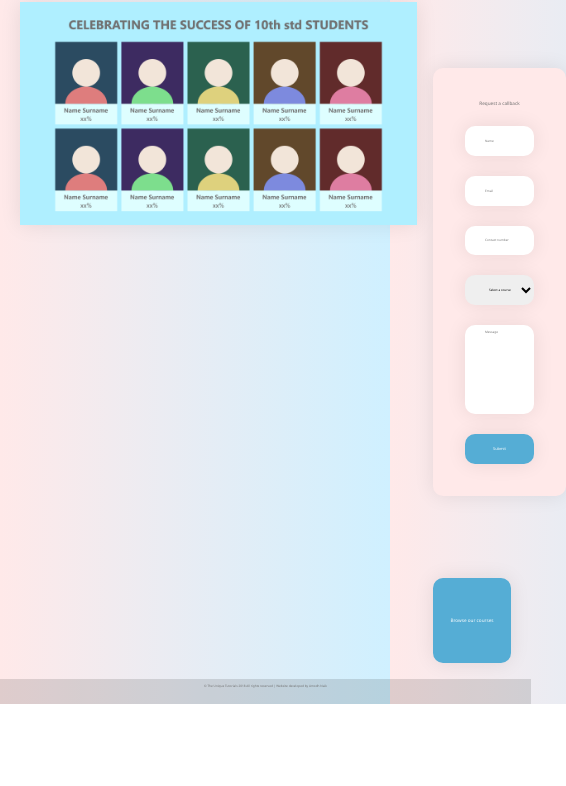
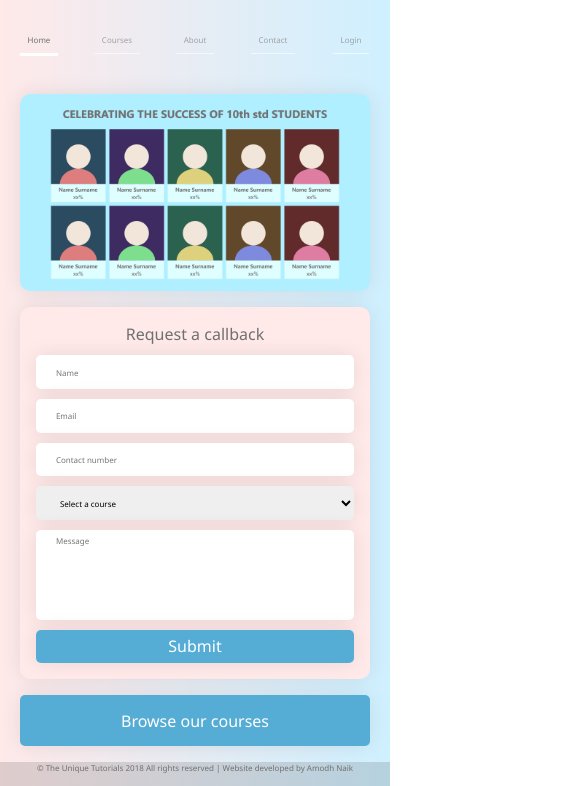
Before and after one commit to AkMa11/The-Unique-Tutorials-Website, a plain HTML site: page index.html in a window 390 px wide. Shown: the part 140-926 px from the top of the page, 566 px wide, since content can reach past the window. Before the commit the page ends 844 px from the top, so only its background shows below. Drawn offline with Linux system fonts and the light colour scheme.

Commit message:
other than navigation button, everthing is done for mobile layout

```diff
--- a/css/style.css
+++ b/css/style.css
@@ -4,18 +4,18 @@ body {
 }
 
 .container {
-  width: 100vw;
-  height: 100vh;
   display: grid;
-  grid-template-columns: 1% auto 20% 20% 1%;
-  grid-template-rows: 3% 10% auto 10% 3%;
+  grid-template-columns: 1% auto 1%;
+  grid-template-rows: 3% 10% 10% auto auto auto 3%;
   grid-gap: 1em;
   grid-template-areas:
-    "header  header   header  header         header"
-    ".       logo     nav     nav            ."
-    ".       main     main    aside          ."
-    ".       main     main    filler_button  ."
-    "footer  footer   footer  footer         footer";
+    "header  header         header "
+    ".       logo           ."
+    "nav     nav            nav"
+    ".       main           ."
+    ".       aside          ."
+    ".       filler_button  ."
+    "footer  footer         footer";
 }
 
 header {
@@ -30,9 +30,8 @@ h1 {
 
 h4 {
   margin: 0 auto;
-  padding: 5px 0 0 0;
   font-weight: 500;
-  font-size: 0.8vw;
+  font-size: 0.5em;
   font-family: "Segoe UI", Tahoma, Geneva, Verdana, sans-serif;
   color: #707070;
 }
@@ -44,7 +43,7 @@ h4 {
 
 .logo img {
   width: auto;
-  height: 100%;
+  height: 50px;
 }
 
 nav {
@@ -68,7 +67,7 @@ nav li {
 }
 
 nav li a {
-  font-size: 0.9vw;
+  font-size: 0.5em;
   font-family: "Segoe UI", Tahoma, Geneva, Verdana, sans-serif;
   color: #707070;
   text-align: center;
@@ -100,6 +99,9 @@ nav li a:hover:not(.active)::after {
 
 main {
   grid-area: main;
+  display: grid;
+  justify-items: center;
+  align-items: center;
   padding: 0;
   margin: 0;
 }
@@ -107,15 +109,13 @@ main {
 main img {
   background-size: cover;
   max-width: 100%;
-  max-height: 100%;
-  height: auto;
-  border: 0;
+  max-height: 100vh;
+  border-radius: 10px;
   box-shadow: 0 0 20px 0 #00000016;
 }
 
 aside {
   grid-area: aside;
-  /* background-color: aqua; */
   display: grid;
   align-items: center;
   text-align: center;
@@ -126,8 +126,8 @@ aside form {
   display: grid;
   background: #ffe9e9;
   grid-template-columns: 1fr;
-  grid-gap: 20px;
-  padding: 2em 2em;
+  grid-gap: 10px;
+  padding: 1em 1em;
   border-radius: 10px;
   box-shadow: 0 0 20px 0 #00000016;
 }
@@ -137,39 +137,39 @@ aside form p {
   font-weight: 500;
   font-family: "Segoe UI", Tahoma, Geneva, Verdana, sans-serif;
   color: #707070;
-  font-size: 1.2vw;
+  font-size: 1em;
 }
 
 aside form input,
 aside form select {
-  font-size: 0.8vw;
+  font-size: 0.5em;
   font-family: "Segoe UI", Tahoma, Geneva, Verdana, sans-serif;
-  height: 3.5vh;
+  height: 4vh;
   border: 0;
   padding: 0 0 0 20px;
   box-shadow: 0 0 20px 0 #00000016;
-  border-radius: 10px;
+  border-radius: 5px;
 }
 
 aside form textarea {
   resize: none;
-  font-size: 0.8vw;
+  font-size: 0.5em;
   font-family: "Segoe UI", Tahoma, Geneva, Verdana, sans-serif;
   height: 10vh;
   border: 0;
   padding: 5px 0 0 20px;
   box-shadow: 0 0 20px 0 #00000016;
-  border-radius: 10px;
+  border-radius: 5px;
 }
 
 .submit_button {
   background: #55add5;
   font-family: "Segoe UI", Tahoma, Geneva, Verdana, sans-serif;
-  height: 3.5vh;
+  height: 4vh;
   border: 0;
   box-shadow: 0 0 20px 0 #00000016;
-  border-radius: 10px;
-  font-size: 1vw;
+  border-radius: 5px;
+  font-size: 1em;
   color: #fff;
   box-shadow: 0 0 20px 0 #00000016;
   transition: background-color 0.5s ease-in-out;
@@ -188,14 +188,14 @@ aside form textarea {
 }
 
 .filler_button_div button {
-  height: 100%;
+  height: 6vh;
   width: 100%;
   font-family: "Segoe UI", Tahoma, Geneva, Verdana, sans-serif;
   border: 0;
   background: #55add5;
   box-shadow: 0 0 20px 0 #00000016;
-  border-radius: 10px;
-  font-size: 1.2vw;
+  border-radius: 5px;
+  font-size: 1em;
   color: #fff;
   transition: background-color 0.5s ease-in-out;
 }
@@ -212,3 +212,66 @@ footer {
   background: #00000020;
   text-align: center;
 }
+
+@media only screen and (min-width: 768px) {
+  .container {
+    height: 100vh;
+    display: grid;
+    grid-template-columns: 1% auto 20% 20% 1%;
+    grid-template-rows: 3% 10% auto 10% 3%;
+    grid-gap: 1em;
+    grid-template-areas:
+      "header  header   header  header         header"
+      ".       logo     nav     nav            ."
+      ".       main     main    aside          ."
+      ".       main     main    filler_button  ."
+      "footer  footer   footer  footer         footer";
+  }
+
+  h4 {
+    font-size: 0.8vw;
+  }
+
+  .logo img {
+    width: auto;
+    height: 100%;
+  }
+
+  nav li a {
+    font-size: 0.9vw;
+  }
+
+  main img {
+    background-size: cover;
+    max-width: 100%;
+    max-height: 100%;
+  }
+
+  aside form {
+    grid-gap: 20px;
+    padding: 2em 2em;
+  }
+
+  aside form p {
+    font-size: 1.2vw;
+  }
+
+  aside form input,
+  aside form select {
+    font-size: 0.8vw;
+  }
+
+  aside form textarea {
+    font-size: 0.8vw;
+  }
+
+  .submit_button {
+    font-size: 1vw;
+  }
+
+  .filler_button_div button {
+    height: 100%;
+    border-radius: 10px;
+    font-size: 1.2vw;
+  }
+}
```
